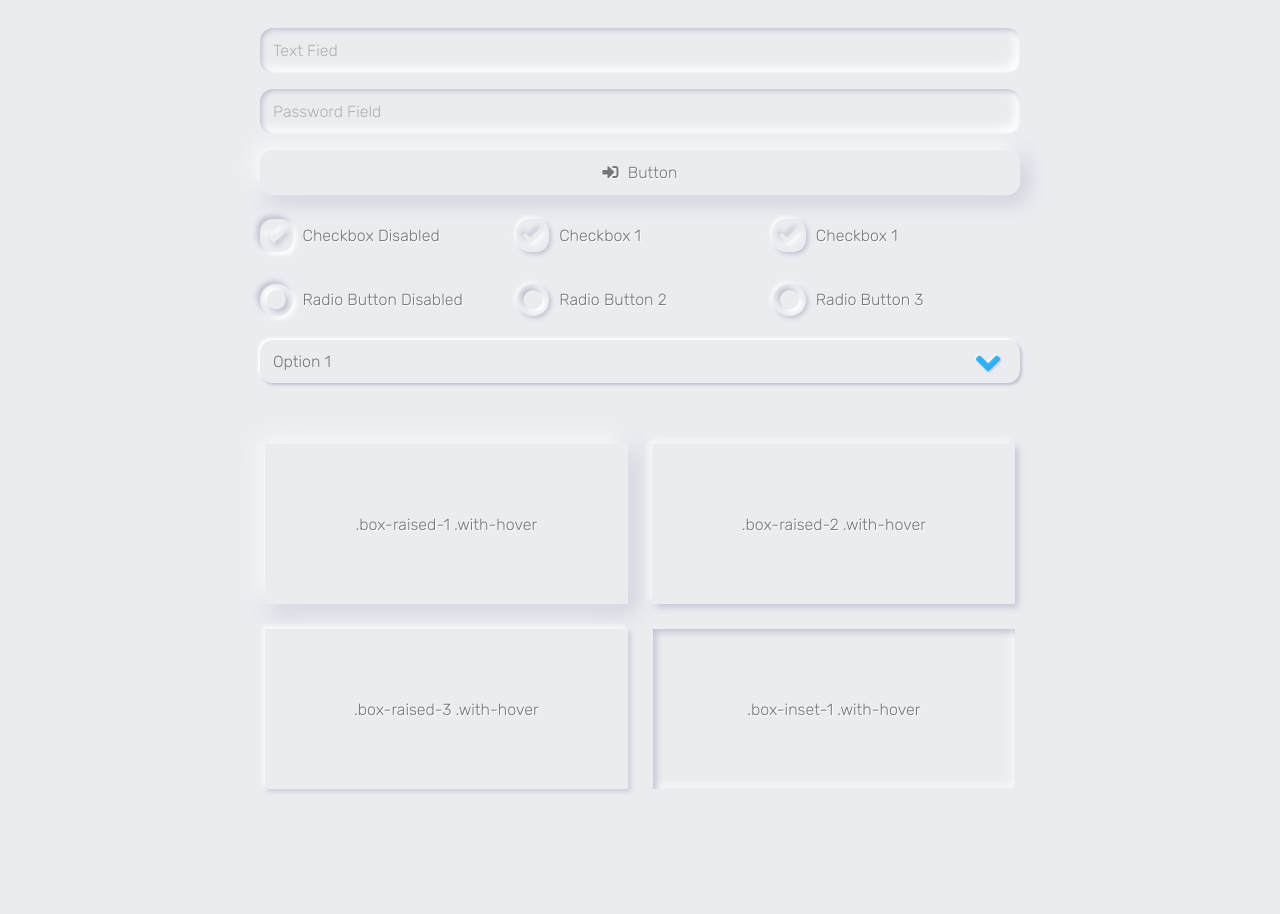
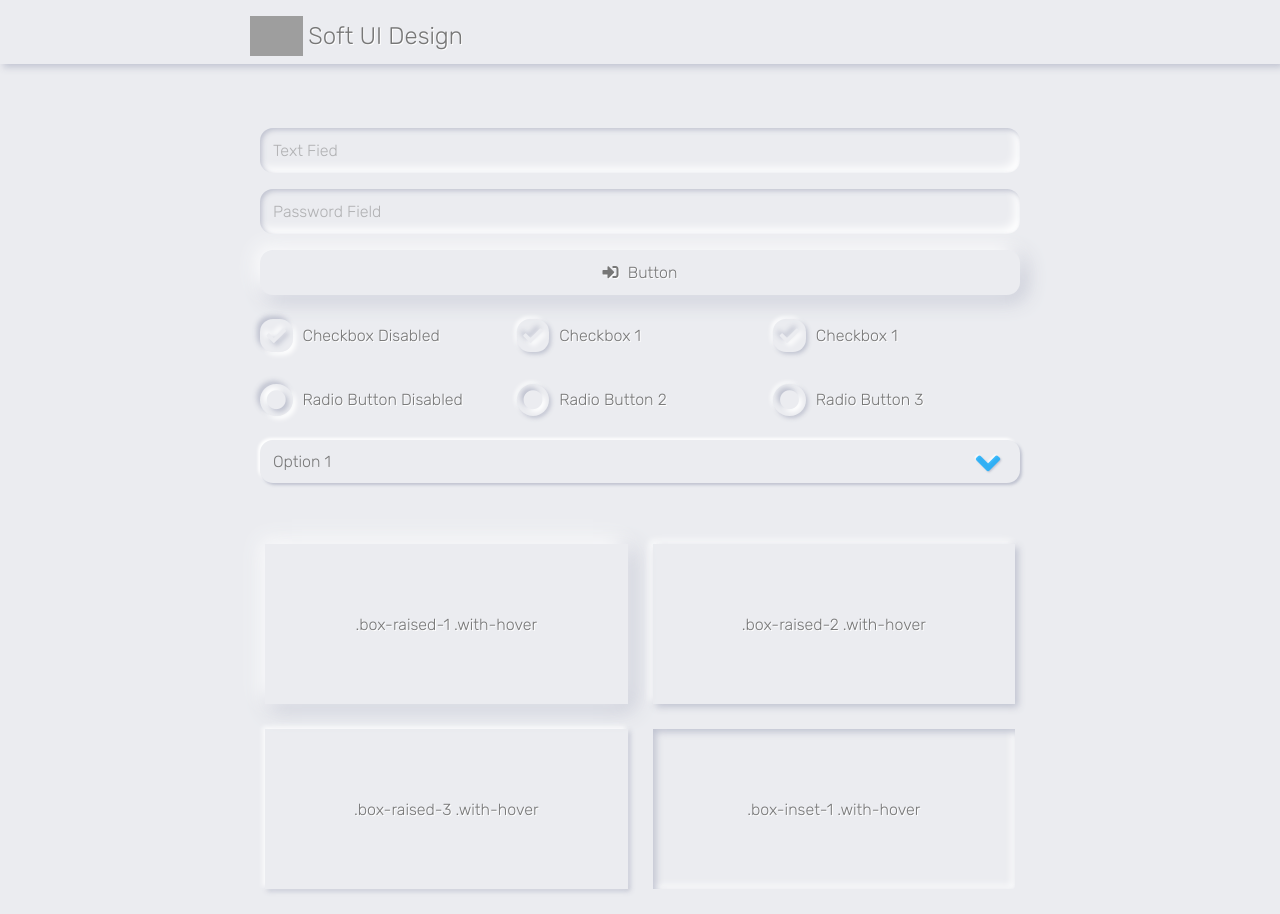
Before and after one commit to katendeglory/soft-ui-library, a website: page index.html in a window 1280 px wide. Before the commit the page ends 814 px from the top, so only its background shows below. Drawn offline with Linux system fonts and the light colour scheme; grey boxes are pictures that could not be loaded.

Commit message:
initial commit

```diff
--- a/css/style.css
+++ b/css/style.css
@@ -1,8 +1,33 @@
-html {
-  text-shadow: 1px 1px 0 #fff;
-  color: #61677c;
+body {
   max-width: 800px;
   margin: auto;
+}
+
+header {
+  position: fixed;
+  top: 0;
+  left: 0;
+  width: 100vw;
+  height: 4rem;
+  padding: 1rem 0;
+  z-index: 99;
+}
+
+.nav-container {
+  max-width: 800px;
+  margin: auto;
+  padding: 0 10px;
+  display: flex;
+  align-items: center;
+}
+
+.nav-container img {
+  height: 40px;
+  margin-right: 5px;
+}
+
+.nav-container h2 {
+  font-weight: 100;
 }
 
 input, .btn {
@@ -11,16 +36,17 @@ input, .btn {
 
 form {
   padding: 20px;
+  padding-top: 7.5rem;
 }
 
-.container {
+.box-container {
   display: grid;
   gap: 25px;
   padding: 25px;
   grid-template-columns: repeat(auto-fill, minmax(250px, 1fr));
 }
 
-.container div {
+.box-container div {
   padding: 20px;
   height: 10rem;
   display: grid;
--- a/index.html
+++ b/index.html
@@ -14,8 +14,15 @@
 
 <body>
 
+  <header class="box-raised-2">
+    <div class="nav-container">
+      <img src="https://cdn3.iconfinder.com/data/icons/education-and-school-8/48/Idea-128.png" alt="">
+      <h2>Soft UI Design</h2>
+    </div>
+  </header>
+
+
   <form>
-
     <input type="text" placeholder="Text Fied" />
     <input type="password" placeholder="Password Field" />
     <a class="btn"><i class="fas fa-sign-in-alt"></i> Button</a>
@@ -47,7 +54,7 @@
 
   </form>
 
-  <div class="container">
+  <div class="box-container">
     <div class="box-raised-1 with-hover">.box-raised-1 .with-hover</div>
     <div class="box-raised-2 with-hover">.box-raised-2 .with-hover</div>
     <div class="box-raised-3 with-hover">.box-raised-3 .with-hover</div>
--- a/scss/neumorphism-ui.scss
+++ b/scss/neumorphism-ui.scss
@@ -13,6 +13,10 @@ html {
   box-sizing: border-box;
 }
 
+header {
+  background-color: $color-bg;
+}
+
 * {
   font-family: "Rubik", sans-serif;
   box-sizing: inherit;
```
Also changed, not shown: css/neumorphism-ui.css, 1 other file.
